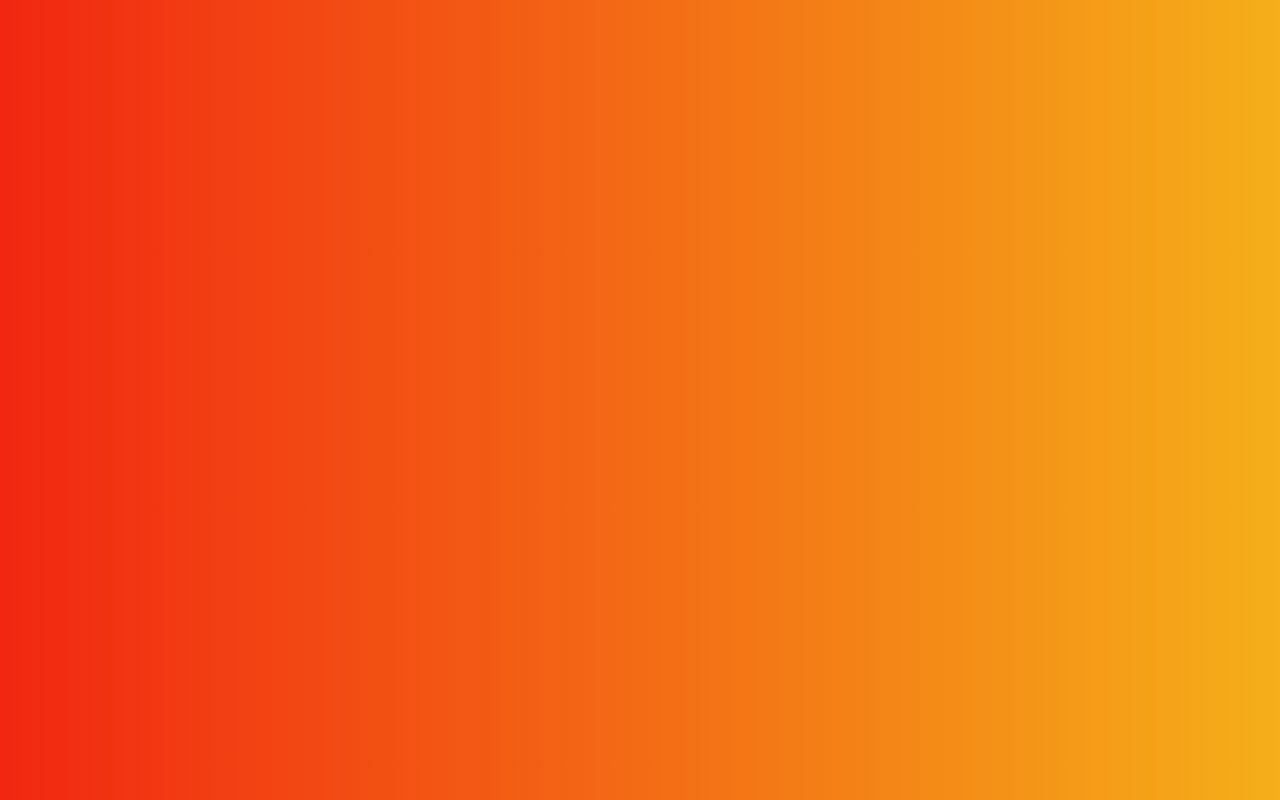
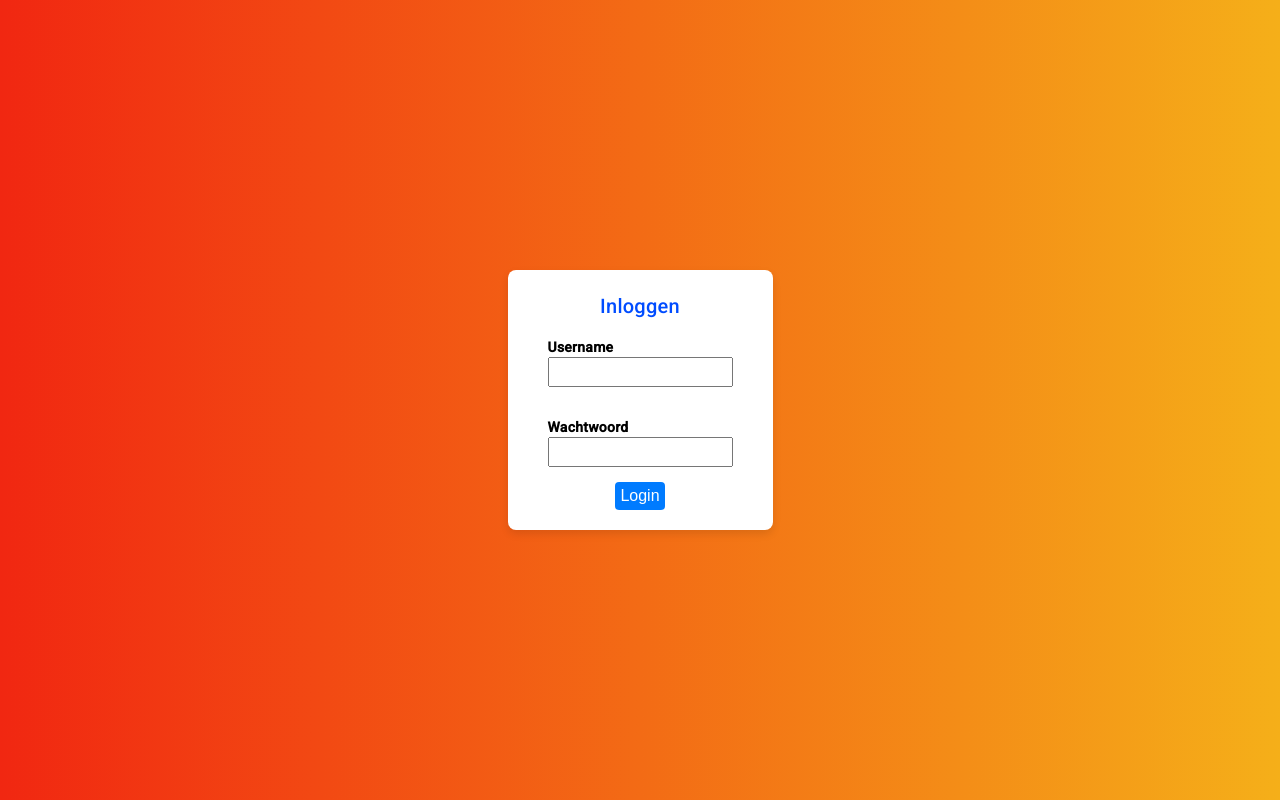
Before and after one commit to MakkerJulian/Memory-Website, an Angular app in the folder admin-page/: page /login in a window 1280 px wide. Before the commit this address led to /. Built offline with nearby package versions, Linux system fonts and the light colour scheme; sample sign-in values are in the browser's storage.

Commit message:
Login option

```diff
--- a/admin-page/src/app/app.component.ts
+++ b/admin-page/src/app/app.component.ts
@@ -21,12 +21,7 @@ export class AppComponent {
   valid() {
     if(typeof window === 'undefined') return false;
     if(!this.jwtService.checkJTW()) {
-      this.http.post<JTWResponse>('http://localhost:8000/api/login_check', {
-        username: 'Henk',
-        password: 'henk'
-      }).subscribe((data) => {
-        localStorage.setItem('memoryToken', data.token);
-      });
+      window.location.href = './login';
     }
     return true;
   }
--- a/admin-page/src/app/app.routes.ts
+++ b/admin-page/src/app/app.routes.ts
@@ -2,10 +2,12 @@ import { Routes } from '@angular/router';
 import { PlayersComponent } from './players/players.component';
 import { HomeComponent } from './home/home.component';
 import { GeneralComponent } from './general/general.component';
+import { LoginComponent } from './login/login.component';
 
 export const routes: Routes = [
     { path: '', redirectTo: '/home', pathMatch: 'full'},
     { path: 'players', component: PlayersComponent },
     { path: 'home', component: HomeComponent },
-    { path: 'general', component: GeneralComponent}
+    { path: 'general', component: GeneralComponent},
+    { path: 'login', component: LoginComponent}
 ];
--- /dev/null
+++ b/admin-page/src/app/login/login.component.css
@@ -0,0 +1,50 @@
+body {
+    font-family: Arial, sans-serif;
+    display: flex;
+    justify-content: center;
+    align-items: center;
+    height: 100vh;
+}
+
+.login-container {
+    background-color: white;
+    color: black;
+    padding: 20px 25px;
+    border-radius: 8px;
+    box-shadow: 0 4px 8px rgba(0, 0, 0, 0.1);
+    text-align: center;
+    align-items: center;
+    display: flex;
+    flex-direction: column;
+}
+
+.login-container h2 {
+    color: #004cff;
+    margin: 0px;
+}
+
+.input-box {
+    display: flex;
+    flex-direction: column;
+    text-align: left;
+    margin: 15px;
+}
+
+.input-box input {
+    height: 3vh;
+}
+
+button {
+    background-color: #007bff;
+    color: white;
+    border: none;
+    border-radius: 4px;
+    cursor: pointer;
+    font-size: 16px;
+    text-align: center  ;
+    padding: 0.4vw;
+}
+
+button:hover {
+    background-color: #0056b3;
+}
--- /dev/null
+++ b/admin-page/src/app/login/login.component.html
@@ -0,0 +1,12 @@
+<div class="login-container">
+    <h2>Inloggen</h2>
+    <div class="input-box">
+        <label id="username" for="username">Username</label>
+        <input type="text" [(ngModel)]="username" required>
+    </div>
+    <div class="input-box">
+        <label id="password" for="password">Wachtwoord</label>
+        <input type="text" [(ngModel)] ='password' required>
+    </div>
+    <button type="submit" (click)="loginUser()" >Login</button>
+</div>
--- /dev/null
+++ b/admin-page/src/app/login/login.component.ts
@@ -0,0 +1,27 @@
+import { HttpClient } from '@angular/common/http';
+import { Component } from '@angular/core';
+import { JTWResponse } from '../../types/JTWType';
+import { FormsModule } from '@angular/forms';
+
+@Component({
+  selector: 'app-login',
+  standalone: true,
+  imports: [FormsModule],
+  templateUrl: './login.component.html',
+  styleUrl: './login.component.css'
+})
+export class LoginComponent {
+  constructor(private http: HttpClient) { }
+  username: string = '';
+  password: string = '';
+
+  loginUser = () => {
+    this.http.post<JTWResponse>('http://localhost:8000/api/login_check', {
+      username: this.username,
+      password: this.password
+    }).subscribe((data) => {
+      localStorage.setItem('memoryToken', data.token);
+      window.location.href = './home';
+    });
+  }
+}
```
Also changed, not shown: 1 other file (tests, documents, lock files or other folders).
